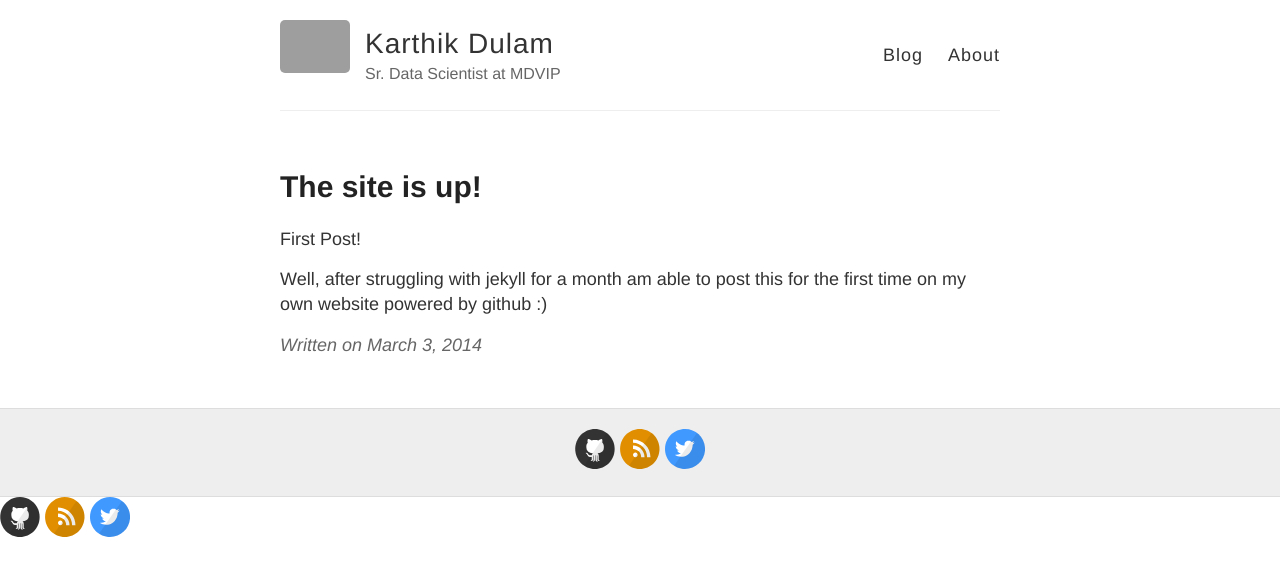
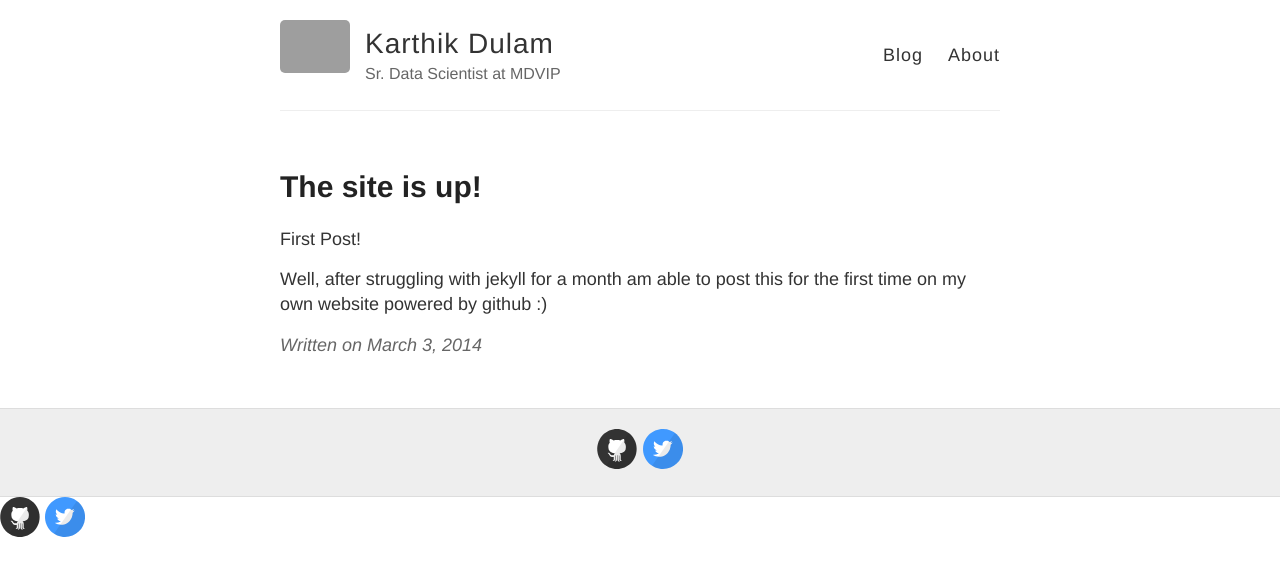
Before and after one commit to kaydee-edb/KarthikDulam.github.io, a Jekyll site: the page built from _posts/2014-3-3-Hello-World.md, in a window 1280 px wide. Shown: the top 576 px of the page. Built offline with Jekyll 4.4.1, drawn with Linux system fonts in a browser that asks for light colours; grey boxes are pictures that could not be loaded.

```diff
--- a/_config.yml
+++ b/_config.yml
@@ -25,7 +25,7 @@ footer-links:
   instagram:
   linkedin:
   pinterest:
-  rss: karthik
+  rss: #karthik
   twitter: karthikdulam
   stackoverflow: # your stackoverflow profile, e.g. "users/50476/bart-kiers"
   youtube: # channel/<your_long_string> or user/<user-name>
@@ -41,7 +41,7 @@ google_analytics:
 
 # Your website URL (e.g. http://barryclark.github.io or http://www.barryclark.co)
 # Used for Sitemap.xml and your RSS feed
-url: http://karthikdulam.com
+url: #http://karthikdulam.com
 
 # If you're hosting your site at a Project repository on GitHub pages
 # (http://yourusername.github.io/repository-name)
```
